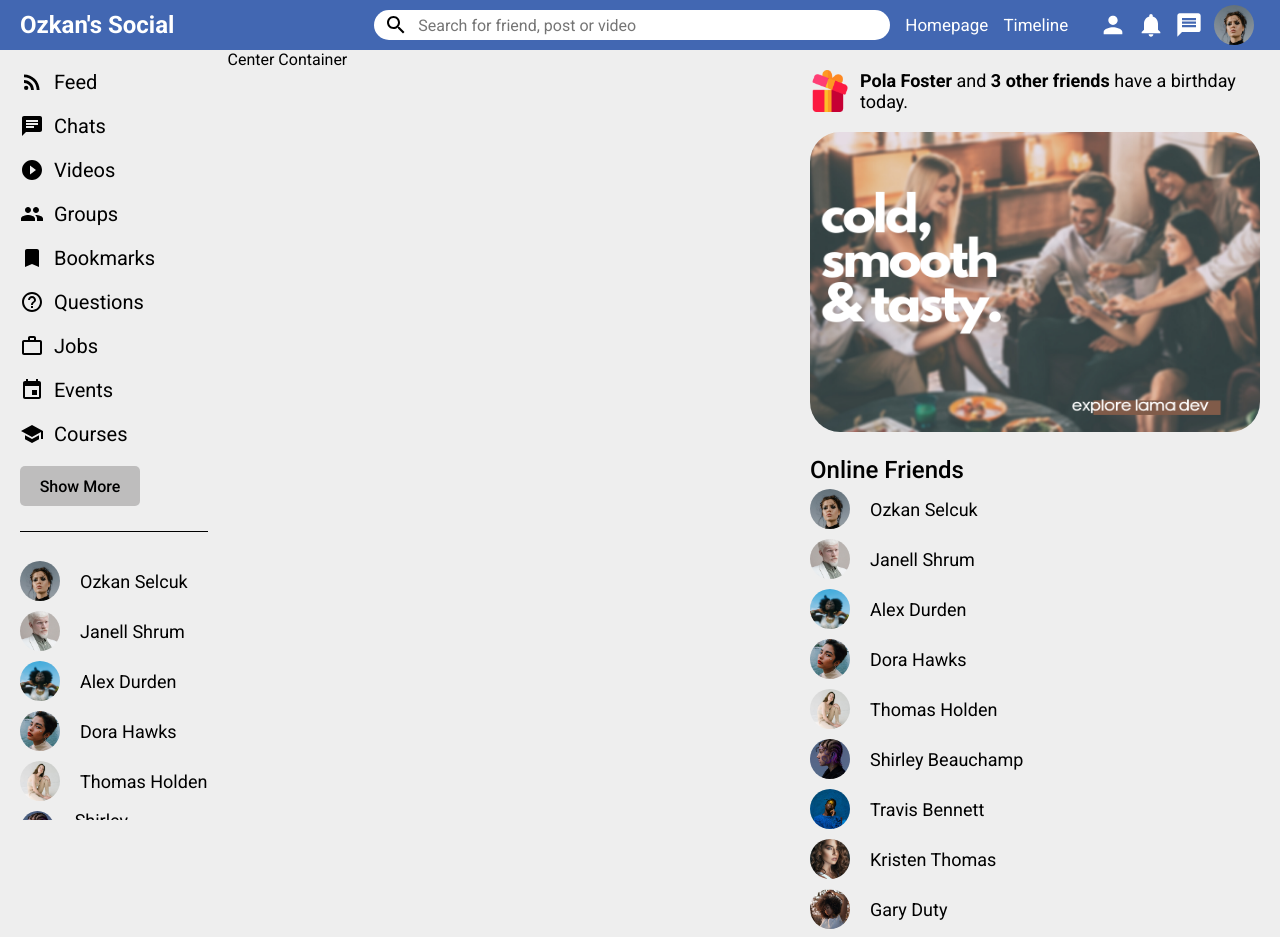
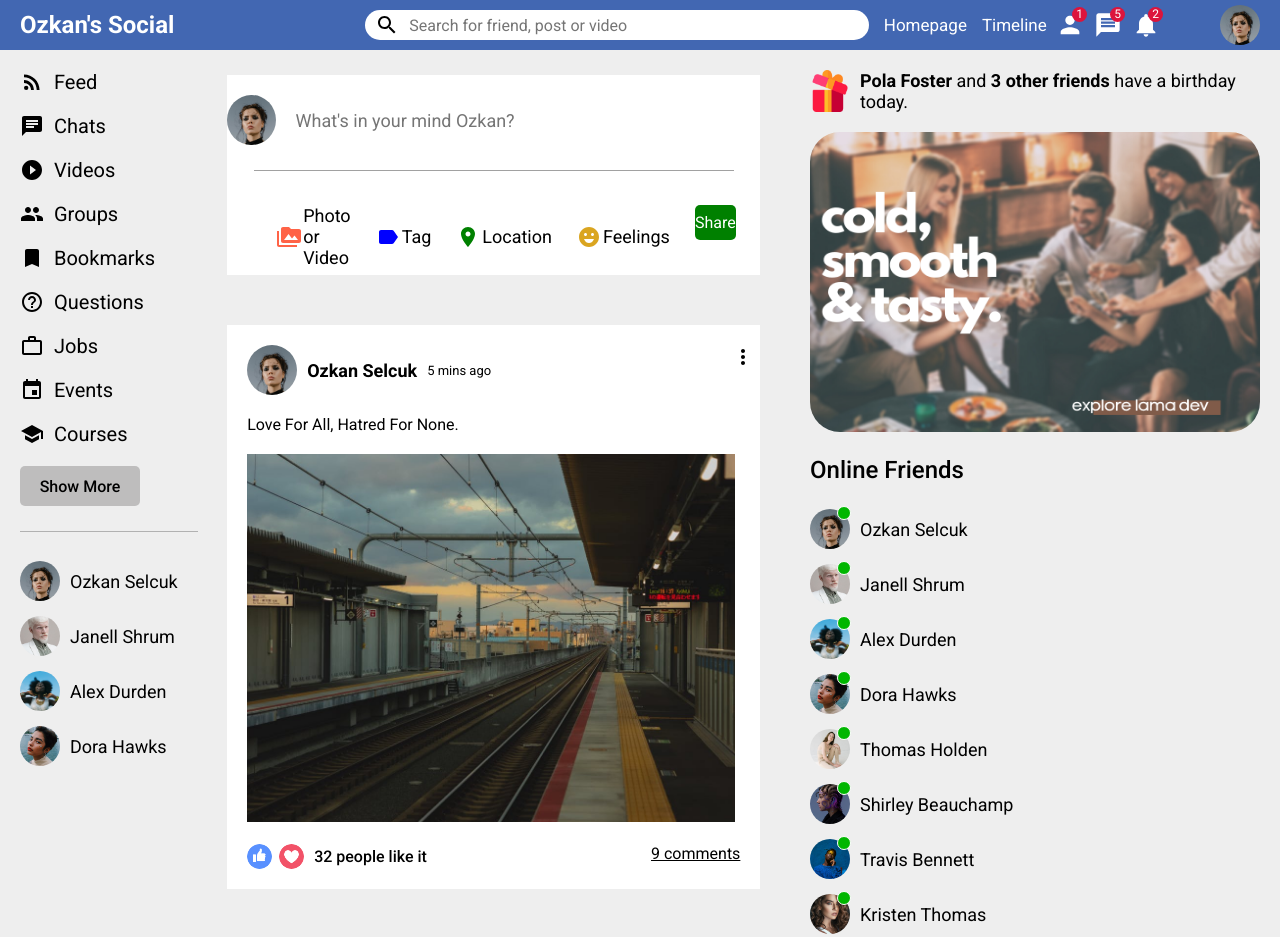
Before and after one commit to EienMosu/MERN-Social-Media-App, a React (Create React App) app in the folder client/: page / in a window 1280 px wide. Shown: the top 937 px of the page. Built offline with nearby package versions, Linux system fonts and the light colour scheme.

Commit message:
Add files via upload

```diff
--- a/client/src/components/CenterContainer/CenterContainer.styles.jsx
+++ b/client/src/components/CenterContainer/CenterContainer.styles.jsx
@@ -2,4 +2,83 @@ import styled from "styled-components";
 
 export const Container = styled.div`
   flex: 3;
+  display: flex;
+  flex-direction: column;
+  align-items: center;
+  justify-content: center;
 `;
+
+export const PostContainer = styled.div`
+  width: 90%;
+  height: 200px;
+  margin-top: 25px;
+  margin-bottom: 50px;
+  background-color: white;
+  display: flex;
+  flex-direction: column;
+`;
+
+export const TopPostContainer = styled.div`
+  margin-top: 20px;
+  display: flex;
+  align-items: center;
+  justify-content: center;
+`;
+
+export const ProfilePicture = styled.img`
+  width: 50px;
+  height: 50px;
+  border-radius: 50%;
+  object-fit: cover;
+`;
+
+export const PostInput = styled.input`
+  width: 90%;
+  margin-left: 20px;
+  font-size: 18px;
+  border: none;
+  outline: none;
+`;
+
+export const LineContainer = styled.div`
+  display: flex;
+  align-items: center;
+  justify-content: center;
+  margin: 25px 0px;
+`;
+
+export const PostLine = styled.div`
+  width: 90%;
+  height: 0.1px;
+  background-color: #a1a1a1;
+`;
+
+export const BottomPostContainer = styled.div`
+  display: flex;
+  justify-content: space-between;
+  margin: 10px 50px;
+`;
+
+export const List = styled.ul`
+  display: flex;
+  align-items: center;
+  list-style: none;
+`;
+
+export const ListItem = styled.li`
+  margin-left: 2px;
+  margin-right: 25px;
+  font-size: 18px;
+  cursor: pointer;
+`;
+
+export const PostButton = styled.button`
+  background-color: green;
+  color: white;
+  font-size: 16px;
+  border: none;
+  border-radius: 5px;
+  width: 70px;
+  height: 35px;
+  cursor: pointer;
+`;
--- a/client/src/components/CenterContainer/index.jsx
+++ b/client/src/components/CenterContainer/index.jsx
@@ -1,12 +1,70 @@
-import React from 'react'
-import { Container } from './CenterContainer.styles'
+import React from "react";
+// Material UI Icons
+import {
+  PermMedia,
+  Label,
+  Room,
+  EmojiEmotions,
+  PortraitSharp,
+} from "@material-ui/icons";
+// Image
+import Image from "../../assets/person/1.jpeg";
+// Dummy Data
+import { Posts } from "../../dummyData";
+// Styled Components
+import {
+  BottomPostContainer,
+  Container,
+  LineContainer,
+  List,
+  ListItem,
+  PostButton,
+  PostContainer,
+  PostInput,
+  PostLine,
+  ProfilePicture,
+  TopPostContainer,
+} from "./CenterContainer.styles";
+import Post from "../Post";
 
 const CenterContainer = () => {
-    return (
-        <Container>
-            Center Container
-        </Container>
-    )
-}
+  return (
+    <Container>
+      <PostContainer>
+        <TopPostContainer>
+          <ProfilePicture src={Image} />
+          <PostInput placeholder="What's in your mind Ozkan?" />
+        </TopPostContainer>
+        <LineContainer>
+          <PostLine />
+        </LineContainer>
+        <BottomPostContainer>
+          <List>
+            <PermMedia style={{ color: "tomato", cursor: "pointer" }} />
+            <ListItem>Photo or Video</ListItem>
+            <Label style={{ color: "blue", cursor: "pointer" }} />
+            <ListItem>Tag</ListItem>
+            <Room style={{ color: "green", cursor: "pointer" }} />
+            <ListItem>Location</ListItem>
+            <EmojiEmotions style={{ color: "goldenrod", cursor: "pointer" }} />
+            <ListItem>Feelings</ListItem>
+          </List>
+          <PostButton>Share</PostButton>
+        </BottomPostContainer>
+      </PostContainer>
+      {Posts.map((post) => (
+        <Post
+          key={post.id}
+          desc={post.desc}
+          photo={post.photo}
+          date={post.date}
+          userId={post.userId}
+          like={post.like}
+          comment={post.comment}
+        />
+      ))}
+    </Container>
+  );
+};
 
-export default CenterContainer
+export default CenterContainer;
--- a/client/src/components/LeftContainer/LeftContainer.styles.jsx
+++ b/client/src/components/LeftContainer/LeftContainer.styles.jsx
@@ -2,10 +2,12 @@ import styled from "styled-components";
 
 export const Container = styled.div`
   flex: 1;
-  padding: 20px;
   height: calc(100vh - 70px);
+  top: 50px;
   position: sticky;
   overflow-y: scroll;
+
+  z-index: 998;
 
   ::-webkit-scrollbar {
     width: 5px;
@@ -18,7 +20,10 @@ export const Container = styled.div`
   }
 `;
 
-export const TopContainer = styled.div``;
+export const TopContainer = styled.div`
+  margin-top: 20px;
+  margin-left: 20px;
+`;
 
 export const List = styled.ul`
   list-style: none;
@@ -56,12 +61,15 @@ export const CenterContainer = styled.div`
   display: flex;
   align-items: center;
   height: 50px;
+  margin-left: 20px;
 `;
 
 export const Line = styled.div`
-  width: 250px;
+  width: 300px;
   height: 0.5px;
-  background-color: black;
+  background-color: #b1b1b1;
 `;
 
-export const BottomContainer = styled.div``;
+export const BottomContainer = styled.div`
+  margin-left: 20px;
+`;
--- a/client/src/components/LeftContainerFriends/LeftContainerFriends.styles.jsx
+++ b/client/src/components/LeftContainerFriends/LeftContainerFriends.styles.jsx
@@ -5,16 +5,30 @@ export const Container = styled.div`
   width: 100%;
   display: flex;
   align-items: center;
+  position: relative;
+  cursor: pointer;
+  margin-bottom: 5px;
 `;
 
 export const Image = styled.img`
   width: 40px;
   height: 40px;
   border-radius: 50%;
-  margin-right: 20px;
+  margin-right: 10px;
   object-fit: cover;
 `;
 
 export const Span = styled.span`
   font-size: 18px;
 `;
+
+export const Online = styled.div`
+  position: absolute;
+  background-color: #00b600;
+  width: 12px;
+  height: 12px;
+  border: 0.3px solid white;
+  border-radius: 50%;
+  left: 27px;
+  top: 2px;
+`;
--- a/client/src/components/LeftContainerFriends/index.jsx
+++ b/client/src/components/LeftContainerFriends/index.jsx
@@ -1,11 +1,12 @@
 import React from "react";
-import { Container, Image, Span } from "./LeftContainerFriends.styles";
+import { Container, Image, Online, Span } from "./LeftContainerFriends.styles";
 
-const LeftContainerFriends = ({ name, image }) => {
+const LeftContainerFriends = ({ name, image, online }) => {
   return (
     <Container>
       <Image src={image} />
       <Span>{name}</Span>
+      {online === "online" && <Online />}
     </Container>
   );
 };
--- a/client/src/components/Navbar/Navbar.styles.jsx
+++ b/client/src/components/Navbar/Navbar.styles.jsx
@@ -58,19 +58,28 @@ export const Right = styled.div`
   margin-right: 20px;
   display: flex;
   align-items: center;
-  justify-content: space-around;
 `;
 
-export const List = styled.ul`
-  display: flex;
-  list-style: none;
+export const ListItem = styled.div`
+  color: white;
+  font-size: 40px;
+  cursor: pointer;
+  margin-right: 10px;
+  position: relative;
 `;
 
-export const ListItem = styled.li`
-  color: white;
-  font-size: 40px;
-  margin-left: 10px;
-  cursor: pointer;
+export const PersonNotification = styled.div`
+  position: absolute;
+  top: 5px;
+  right: -3px;
+  display: flex;
+  align-items: center;
+  justify-content: center;
+  font-size: 12px;
+  width: 15px;
+  height: 15px;
+  background-color: crimson;
+  border-radius: 50%;
 `;
 
 export const Profile = styled.img`
@@ -78,5 +87,6 @@ export const Profile = styled.img`
   height: 40px;
   border-radius: 50%;
   object-fit: cover;
+  margin-left: 50px;
   cursor: pointer;
 `;
--- a/client/src/components/Navbar/index.jsx
+++ b/client/src/components/Navbar/index.jsx
@@ -8,9 +8,9 @@ import {
   Center,
   Container,
   Left,
-  List,
   ListItem,
   Logo,
+  PersonNotification,
   Profile,
   Right,
   SearchBar,
@@ -33,17 +33,18 @@ const index = () => {
         <Span>Timeline</Span>
       </Center>
       <Right>
-        <List>
         <ListItem>
+          <PersonNotification>1</PersonNotification>
           <Person style={{ fontSize: "28px" }} />
         </ListItem>
         <ListItem>
+          <PersonNotification>5</PersonNotification>
+          <Message style={{ fontSize: "28px" }} />
+        </ListItem>
+        <ListItem>
+          <PersonNotification>2</PersonNotification>
           <Notifications style={{ fontSize: "28px" }} />
         </ListItem>
-          <ListItem>
-            <Message style={{ fontSize: "28px" }} />
-          </ListItem>
-        </List>
         <Profile src={Image} />
       </Right>
     </Container>
--- /dev/null
+++ b/client/src/components/Post/Post.styles.jsx
@@ -0,0 +1,99 @@
+import styled from "styled-components";
+
+export const Container = styled.div`
+  width: 90%;
+  margin-bottom: 50px;
+  display: flex;
+  flex-direction: column;
+  background-color: white;
+`;
+
+export const TopContainer = styled.div`
+  display: flex;
+  justify-content: space-between;
+  margin-top: 20px;
+`;
+
+export const UserContainer = styled.div`
+  display: flex;
+  align-items: center;
+  margin-left: 20px;
+`;
+
+export const ProfilePicture = styled.img`
+  width: 50px;
+  height: 50px;
+  border-radius: 50%;
+  object-fit: cover;
+  cursor: pointer;
+`;
+
+export const Username = styled.span`
+  font-size: 18px;
+  margin-left: 10px;
+  font-weight: 600;
+  cursor: pointer;
+`;
+
+export const HourAgo = styled.span`
+  font-size: 13px;
+  margin-left: 10px;
+`;
+
+export const MoreContainer = styled.div`
+  margin: 0px 5px;
+`;
+
+export const CenterContainer = styled.div`
+  margin: 20px 0px 20px 20px;
+`;
+
+export const Desc = styled.span`
+  margin-bottom: 20px;
+`;
+
+export const PostImage = styled.img`
+  width: 95%;
+  height: 90%;
+  object-fit: cover;
+  margin-top: 20px;
+`;
+
+export const BottomContainer = styled.div`
+  display: flex;
+  justify-content: space-between;
+  margin: 0px 20px;
+  margin-bottom: 20px;
+`;
+
+export const LikeContainer = styled.div`
+  display: flex;
+  align-items: center;
+`;
+
+export const LikeIcon = styled.img`
+  width: 25px;
+  height: 25px;
+  border-radius: 50%;
+  object-fit: cover;
+  cursor: pointer;
+  margin-right: 7px;
+`;
+
+export const HeartIcon = styled.img`
+  width: 25px;
+  height: 25px;
+  border-radius: 50%;
+  object-fit: cover;
+  cursor: pointer;
+`;
+
+export const LikeInfo = styled.span`
+  margin-left: 10px;
+  font-weight: 500;
+`;
+
+export const Comment = styled.span`
+  cursor: pointer;
+  text-decoration: underline;
+`;
--- /dev/null
+++ b/client/src/components/Post/index.jsx
@@ -0,0 +1,72 @@
+import React, { useState } from "react";
+// Dummy Data
+import { Users } from "../../dummyData";
+// Images
+import LikeIconPng from "../../assets/like.png";
+import HeartIconPng from "../../assets/heart.png";
+// Material UI Icons
+import { MoreVert } from "@material-ui/icons";
+// Styled Components
+import {
+  BottomContainer,
+  CenterContainer,
+  Comment,
+  Container,
+  Desc,
+  HeartIcon,
+  HourAgo,
+  LikeContainer,
+  LikeIcon,
+  LikeInfo,
+  MoreContainer,
+  PostImage,
+  ProfilePicture,
+  TopContainer,
+  UserContainer,
+  Username,
+} from "./Post.styles";
+
+const Post = ({ desc, photo, date, userId, like, comment }) => {
+  const [postLike, setPostLike] = useState(like);
+  const [isLiked, setIsLiked] = useState(false);
+
+  const handleLike = () => {
+    setPostLike(isLiked ? postLike - 1 : postLike + 1);
+    setIsLiked(!isLiked);
+  };
+
+  return (
+    <Container>
+      <TopContainer>
+        <UserContainer>
+          <ProfilePicture
+            src={Users.filter((user) => user.id === userId)[0].profilePicture}
+          />
+          <Username>
+            {Users.filter((user) => user.id === userId)[0].username}
+          </Username>
+          <HourAgo>{date}</HourAgo>
+        </UserContainer>
+        <MoreContainer>
+          <MoreVert style={{ cursor: "pointer" }} />
+        </MoreContainer>
+      </TopContainer>
+      <CenterContainer>
+        <Desc>{desc}</Desc>
+        <PostImage src={photo} />
+      </CenterContainer>
+      <BottomContainer>
+        <LikeContainer>
+          <LikeIcon src={LikeIconPng} onClick={handleLike} />
+          <HeartIcon src={HeartIconPng} onClick={handleLike} />
+          <LikeInfo>{postLike} people like it</LikeInfo>
+        </LikeContainer>
+        <Comment>
+          {comment <= 1 ? `${comment} comment` : `${comment} comments`}
+        </Comment>
+      </BottomContainer>
+    </Container>
+  );
+};
+
+export default Post;
--- a/client/src/components/RightContainer/RightContainer.styles.jsx
+++ b/client/src/components/RightContainer/RightContainer.styles.jsx
@@ -30,9 +30,11 @@ export const AdImage = styled.img`
   border-radius: 30px;
 `;
 
-export const OnlineContainer = styled.div``;
+export const OnlineContainer = styled.div`
+  margin-top: 20px;
+`;
 
-export const Title = styled.span `
+export const Title = styled.span`
   font-size: 24px;
   font-weight: 500;
-`
+`;
--- a/client/src/components/RightContainer/index.jsx
+++ b/client/src/components/RightContainer/index.jsx
@@ -30,8 +30,8 @@ const RightContainer = () => {
       <AdContainer>
         <AdImage src={Ad} />
       </AdContainer>
+      <Title>Online Friends</Title>
       <OnlineContainer>
-        <Title>Online Friends</Title>
         {Users.map((user) => (
           <LeftContainerFriends
             name={user.username}
```
Lines whose indentation alone changed are shown as unchanged.
